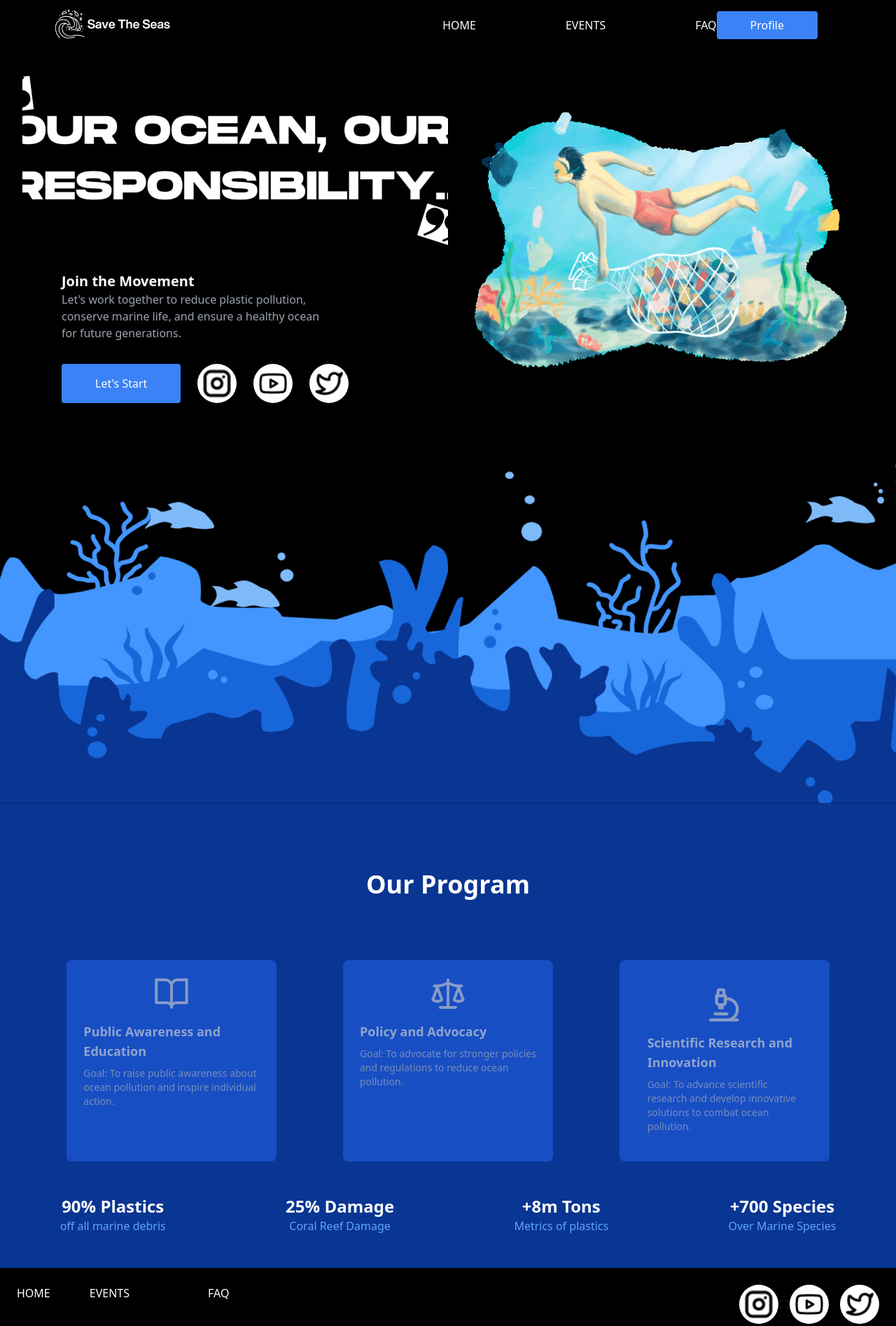
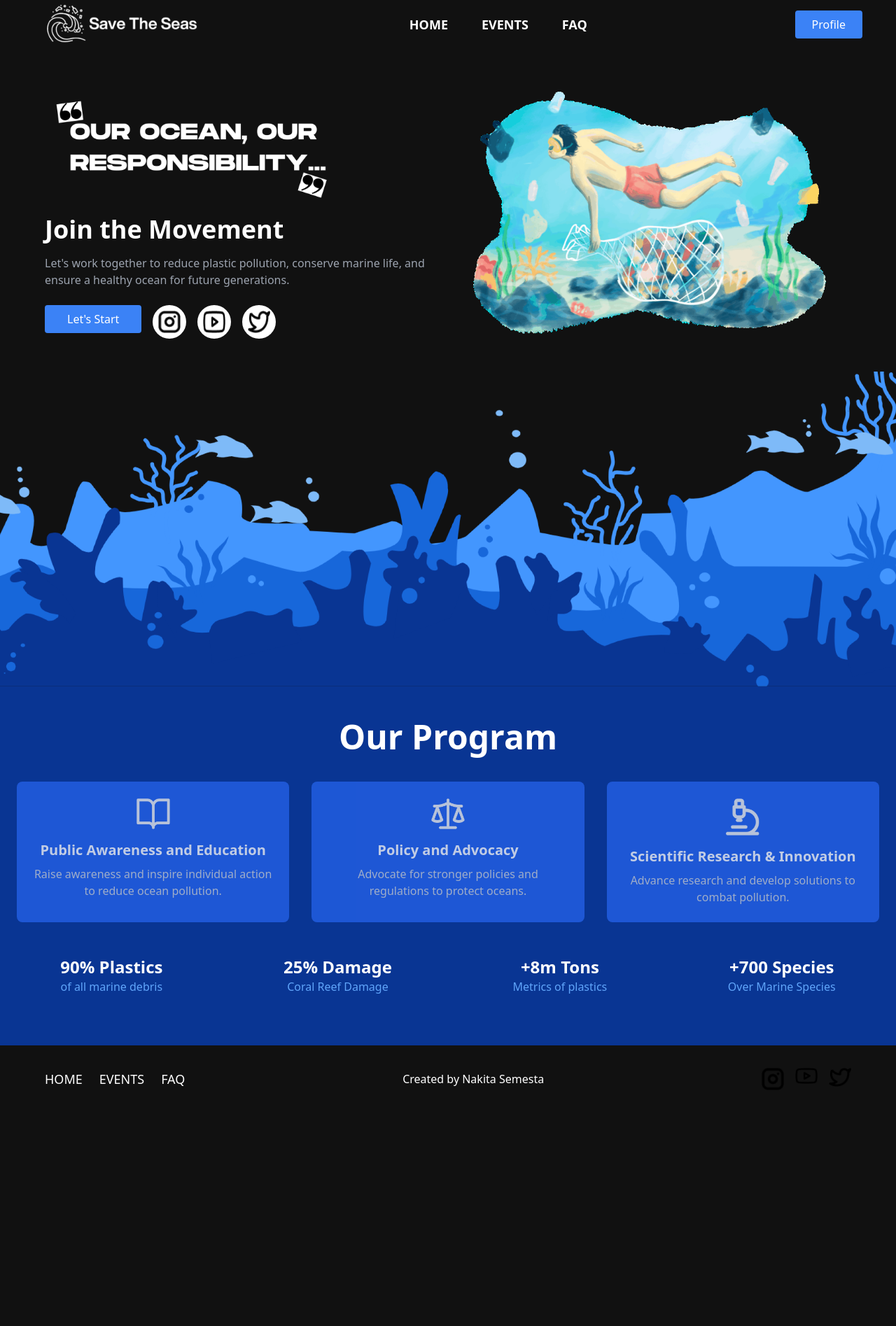
Before and after one commit to SemestaaaaA/SaveTheSeas, a plain HTML site: page index.html in a window 1280 px wide. Shown: the part 13-1908 px from the top of the page at 70% size. After the commit the page ends 1603 px from the top, so only its background shows below. Drawn offline with nearby package versions, Linux system fonts and the light colour scheme.

Commit message:
adding final

```diff
--- /dev/null
+++ b/Percobaan 6/profil.html
@@ -0,0 +1,182 @@
+
+<!doctype html>
+<html>
+
+<head>
+    <meta charset="UTF-8">
+    <meta name="viewport" content="width=device-width, initial-scale=1.0">
+    <script src="https://cdn.tailwindcss.com"></script>
+    <title>Percobaan 6</title>
+</head>
+
+<body>
+
+<nav class="bg-neutral-900 p-4">
+    <div class="container mx-auto">
+        <div class="flex items-center justify-between">
+            <a href="#" class="text-white text-lg font-bold"><img src="img/logo.png" alt="logo" width="50px"></a>
+
+        <div class="flex space-x-4">
+            <a href="#" class="text-white">Home</a>
+            <a href="#" class="text-white">About</a>
+            <a href="#" class="text-white">Services</a>
+            <a href="#" class="text-white">Contact</a>
+        </div>
+    </div>
+    </div>
+</nav>
+
+<div class="relative bg-cover bg-center h-screen" style="background-image: url('img/Sonoma.png');">
+    <div class="absolute inset-0 bg-black opacity-20"></div>
+
+    <div class="absolute inset-0 flex items-center justify-center">
+            <div class="text-center text-white">
+                <h1 class="text-4xl font-bold mb-4">Hello, I'm Nakita Semesta</h1>
+                <p class="text-lg">
+                    <button class="bg-transparent hover:bg-gray-200 text-white font-semibold py-2 px-4 border border-white hover:border-transparent hover:text-black rounded">Join With Me</button></p>
+            </div>
+        </div>
+    </div>
+
+<section class="py-16">
+    <div class="container mx-auto">
+    <div class="flex flex-col md:flex-row items-center justify-center">
+        <div class="mb-6 md:mb-0 md:mr-6">
+        <img src="img/logo black.png" alt="foto" class="w-52 h-52 rounded-full object-cover">
+        </div>
+
+        <div>
+        <h2 class="text-3xl font-semibold mb-4">About Me</h2>
+        <p class="text-gray-600">
+            Lorem ipsum dolor sit amet consectetur adipisicing elit. Excepturi sequi, quidem rerum repellendus esse aspernatur voluptates architecto quos numquam, mollitia dignissimos beatae quas fuga officia ipsum dolores laborum repudiandae blanditiis?
+        </p>
+
+        <p class="text-gray-600 mt-4">
+            Lorem ipsum dolor sit amet consectetur adipisicing elit. Reprehenderit magnam repudiandae molestiae! Debitis fugiat provident eius dolorem voluptas nobis aperiam impedit dignissimos hic quisquam rem molestiae culpa, nisi architecto pariatur.
+        </p>
+        </div>
+    </div>
+    </div>
+</section>
+
+<section class="py-16 bg-gray-200">
+    <div class="container mx-auto">
+    <h2 class="text-3xl font-semibold text-center mb-8">My Services</h2>
+    <div class="grid grid-cols-1 md:grid-cols-2 lg:grid-cols-3 gap-8">
+        <div class="bg-white p-6 rounded-lg shadow-md flex items-center">
+        <div class="bg-blue-500 rounded-full p-3">
+            <svg class="text-white" xmlns="http://www.w3.org/2000/svg" width="24" height="24" viewBox="0 0 24 24" fill="none" stroke="currentColor"
+            stroke-width="2" stroke-linecap="round" stroke-linejoin="round" class="lucide lucide-circle-help">
+            <circle cx="12" cy="12" r="10" />
+            <path d="M9.09 9a3 3 0 0 1 5.83 1c0 2-3 3-3 3" />
+        <path d="M12 17h.01" />
+            </svg>
+        </div>
+        <div class="ml-4">
+            <h3 class="text-lg font-semibold">Service 1</h3>
+            <p class="text-gray-600">Description of Service 1 goes here.</p>
+        </div>
+        </div>
+        <div class="bg-white p-6 rounded-lg shadow-md flex items-center">
+        <div class="bg-blue-500 rounded-full p-3">
+            <svg class="text-white" xmlns="http://www.w3.org/2000/svg" width="24" height="24" viewBox="0 0 24 24" fill="none" stroke="currentColor"
+            stroke-width="2" stroke-linecap="round" stroke-linejoin="round" class="lucide lucide-circle-help">
+            <circle cx="12" cy="12" r="10" />
+            <path d="M9.09 9a3 3 0 0 1 5.83 1c0 2-3 3-3 3" />
+            <path d="M12 17h.01" />
+            </svg>
+        </div>
+        <div class="ml-4">
+            <h3 class="text-lg font-semibold">Service 2</h3>
+            <p class="text-gray-600">Description of Service 2 goes here.</p>
+        </div>
+        </div>
+        <div class="bg-white p-6 rounded-lg shadow-md flex items-center">
+        <div class="bg-blue-500 rounded-full p-3">
+            <svg class="text-white" xmlns="http://www.w3.org/2000/svg" width="24" height="24" viewBox="0 0 24 24" fill="none" stroke="currentColor"
+            stroke-width="2" stroke-linecap="round" stroke-linejoin="round" class="lucide lucide-circle-help">
+            <circle cx="12" cy="12" r="10" />
+            <path d="M9.09 9a3 3 0 0 1 5.83 1c0 2-3 3-3 3" />
+            <path d="M12 17h.01" />
+            </svg>
+        </div>
+        <div class="ml-4">
+            <h3 class="text-lg font-semibold">Service 3</h3>
+            <p class="text-gray-600">Description of Service 3 goes here.</p>
+        </div>
+        </div>
+    </div>
+    </div>
+</section>
+
+<section class="py-16">
+    <h2 class="text-3xl font-semibold text-center mb-8">Contact Me</h2>
+    <div class="container mx-auto flex flex-col md:flex-row items-center justify-center">
+    <div class="mb-6 md:mb-0 md:mr-6 flex flex-col items-center">
+        <h2 class="text-3xl font-semibold mb-4">Contact Information</h2>
+        <div class="flex items-center mb-2">
+        <svg class="w-6 h-6 mr-2 text-blue-500" xmlns="http://www.w3.org/2000/svg" width="24" height="24" viewBox="0 0 24 24" fill="none" stroke="currentColor"
+            stroke-width="2" stroke-linecap="round" stroke-linejoin="round" class="lucide lucide-mail">
+            <rect width="20" height="16" x="2" y="4" rx="2" />
+            <path d="m22 7-8.97 5.7a1.94 1.94 0 0 1-2.06 0L2 7" />
+        </svg>
+        <p>Email: johndoe@email.com</p>
+        </div>
+        <div class="flex items-center mb-2">
+        <svg class="w-6 h-6 mr-2 text-blue-500" xmlns="http://www.w3.org/2000/svg" width="24" height="24" viewBox="0 0 24 24" fill="none" stroke="currentColor"
+            stroke-width="2" stroke-linecap="round" stroke-linejoin="round" class="lucide lucide-facebook">
+            <path d="M18 2h-3a5 5 0 0 0-5 5v3H7v4h3v8h4v-8h3l1-4h-4V7a1 1 0 0 1 1-1h3z" />
+        </svg>
+        <p>Facebook: facebook.com/JohnDoe</p>
+        </div>
+    </div>
+    <div class="flex-shrink-0 w-full md:w-1/2">
+        <form action="#" method="post" class="max-w-lg mx-auto">
+        <div class="mb-4">
+            <label for="name" class="block text-gray-700 text-sm font-bold mb-2">Name:</label>
+            <input type="text" id="name" name="name" class="w-full px-4 py-2 border rounded-md focus:outline-none focus:border-blue-500" required />
+        </div>
+        <div class="mb-4">
+            <label for="email" class="block text-gray-700 text-sm font-bold mb-2">Email:</label>
+            <input type="email" id="email" name="email" class="w-full px-4 py-2 border rounded-md focus:outline-none focus:border-blue-500" required />
+        </div>
+        <div class="mb-6">
+            <label for="message" class="block text-gray-700 text-sm font-bold mb-2">Name:</label>
+            <textarea id="message" name="message" rows="4" class="w-full px-4 py-2 border rounded-md focus:outline-none focus:border-blue-500" required></textarea>
+        </div>
+        <button type="submit" class="bg-blue-500 text-white px-4 py-2 rounded-md hover:bg-blue-700 focus:outline-none focus:shadow-outline-blue">Send Message</button>
+        </form>
+    </div>
+    </div>
+</section>
+
+<footer class="bg-gray-800 text-white py-8">
+    <div class="container mx-auto flex flex-col md:flex-row items-center justify-between">
+    <div class="mb-4 md:mb-0">
+        <h1 class="text-2xl font-semibold"><img src="img/logo.png" alt="logo" width="110px"></h1>
+    </div>
+    <div>
+        <h1 class="text-gray-300 hover:text-white px-2">Copyright &copy;nakita semesta 2024</h1>
+    </div>
+    <div class="flex items-center">
+        <div class="mr-6">
+        <a href="#" class="text-gray-300 hover:text-white px-2">
+            <svg xmlns="http://www.w3.org/2000/svg" width="24" height="24" viewBox="0 0 24 24" fill="none" stroke="currentColor"
+            stroke-width="2" stroke-linecap="round" stroke-linejoin="round" class="lucide lucide-globe">
+            <circle cx="12" cy="12" r="10" />
+            <path d="M12 2a14.5 14.5 0 0 0 0 20 14.5 14.5 0 0 0 0-20" />
+            <path d="M2 12h20" />
+            </svg>
+        </a>
+        </div>
+        <div>
+        <p class="text-gray-300">Email: aoksdjfk@email.com</p>
+        <p class="text-gray-300">Phone: +62 123 345 567</p>
+        </div>
+    </div>
+    </div>
+</footer>
+
+</body>
+
+</html>
--- a/index.html
+++ b/index.html
@@ -3,116 +3,141 @@
   <head>
     <meta charset="UTF-8" />
     <meta name="viewport" content="width=device-width, initial-scale=1.0" />
-    <title>SaveTheSeas</title>
+    <title>SaveTheSeas 🌊</title>
     <script src="https://cdn.tailwindcss.com"></script>
+    <link rel="icon" type="image/x-icon" href="img/stsicon.png" />
   </head>
-  <body class="bg-black text-white h-[1080px]">
+  <body class="bg-[#111] text-white">
     <!-- Navigation Bar -->
-    <nav class="flex justify-between items-center py-6 px-16">
-        <div class="text-1xl font-bold"><img src="./img/sts.png" alt=""></div>
-        <ul class="flex ml-96 space-x-32"> <li><a href="#">HOME</a></li>
-          <li><a href="#">EVENTS</a></li>
-          <li><a href="#">FAQ</a></li>
+    <nav class="flex justify-between items-center p-4 md:px-12 bg-[#111]">
+      <!-- Logo -->
+      <a href="index.html" class="text-2xl font-bold">
+        <img src="./img/sts.png" alt="Logo" class="w-40 md:w-60" />
+      </a>
+      <!-- Menu -->
+      <ul class="hidden md:flex space-x-12 text-sm md:text-lg font-semibold">
+        <li><a href="index.html" class="hover:text-blue-400">HOME</a></li>
+        <li><a href="events.html" class="hover:text-blue-400">EVENTS</a></li>
+        <li><a href="faq.html" class="hover:text-blue-400">FAQ</a></li>
       </ul>
-        <button class="flex mr-12 px-12 py-2 bg-blue-500 rounded hover:bg-blue-700">Profile</button>
+      <!-- Profile Button -->
+      <a href="/Percobaan 6/profil.html" class="bg-blue-500 px-6 py-2 rounded hover:bg-blue-700 transition">Profile</a>
+      <!-- Mobile Menu Toggle -->
+      <div class="md:hidden">
+        <button id="menu-toggle" class="text-white text-2xl">☰</button>
+      </div>
     </nav>
 
-    <section class="flex flex-col md:flex-row justify-between items-center px-8 relative">
-
-        <div class="w-full md:w-1/2">
-            <div class="relative w-full h-72">  <img src="./img/title.png" alt="Title Image" class="absolute top-0 left-0 w-full h-full object-cover" />
-            </div>
-            <div class="px-14">
-            <h1 class="mt-4 text-xl font-semibold">Join the Movement</h1>
-            <p class="text-gray-400">
-                Let's work together to reduce plastic pollution,<br> conserve marine life,
-                and ensure a healthy ocean <br>for future generations.
+    <!-- Hero Section -->
+    <section
+      class="flex flex-col md:flex-row justify-between items-center px-6 md:px-16 pt-10 rez-10"
+    >
+      <div class="w-full md:w-1/2 text-center md:text-left">
+        <img src="./img/title.png" alt="Title" class="mx-auto md:mx-0 w-3/4" />
+        <h1 class="mt-4 text-2xl md:text-4xl font-bold">Join the Movement</h1>
+        <p class="text-gray-400 mt-4">
+          Let's work together to reduce plastic pollution, conserve marine life,
+          and ensure a healthy ocean for future generations.
         </p>
-            <div class="flex space-x-6 my-8">
-                <button class=" px-12 py-2 bg-blue-500 rounded hover:bg-blue-700">Let's Start</button>
-                <a href="#" class="hover:scale-110 bg-white p-2 rounded-full aspect-square">
-                    <img src="./img/ig.png" alt="" class="w-10 h-10 object-contain" />
+        <div class="flex justify-center md:justify-start space-x-4 mt-6">
+          <a href="123"><button
+            class="bg-blue-500 px-8 py-2 rounded hover:bg-blue-700 transition"
+          >
+            Let's Start
+          </button></a>
+          <a
+            href="#"
+            class="hover:scale-110 bg-white p-2 rounded-full transition"
+          >
+            <img src="./img/ig.png" alt="Instagram" class="w-8 h-8" />
           </a>
-                <a href="#" class=" hover:scale-110 bg-white p-2 rounded-full aspect-square">
-                    <img src="./img/yt.png" alt="" class="w-10 h-10 object-contain" />
+          <a
+            href="#"
+            class="hover:scale-110 bg-white p-2 rounded-full transition"
+          >
+            <img src="./img/yt.png" alt="YouTube" class="w-8 h-8" />
           </a>
-                <a href="#" class="hover:scale-110 bg-white p-2 rounded-full aspect-square">
-                    <img src="./img/twit.png" alt="" class="w-10 h-10 object-contain" />
+          <a
+            href="#"
+            class="hover:scale-110 bg-white p-2 rounded-full transition"
+          >
+            <img src="./img/twit.png" alt="Twitter" class="w-8 h-8" />
           </a>
         </div>
       </div>
-    </div>
-    <div class="z-10 absolute top-0 left-0 w-full h-full md:static md:w-1/2">
-        <img src="./img/gifan.gif" alt="Ocean Pollution Awareness" class="w-full h-full object-cover">
-
+      <div class="w-full md:w-1/2 mt-10 md:mt-0 relative z-0">
+        <img
+          src="./img/giffycanvass.gif"
+          alt="Ocean Awareness"
+          class="w-full h-auto"
+        />
       </div>
     </section>
-    <!-- Reef Illustration Section -->
-    <div class="relative h-1/2 z-10">
-        <img src="./img/reef.png" alt="" class="absolute inset-0 w-full h-full object-cover" />
+
+    <!-- Reef Section -->
+    <div class="flex-wrap relative w-full h-40 md:h-80 lg:h-[450px] mt-10">
+      <img
+        src="./img/reef.png"
+        alt="Reef Illustration"
+        class="absolute inset-0 w-full h-full object-cover"
+      />
     </div>
-    <section class="bg-[#093593] text-white py-12">
-        <section class="text-white py-12">
-            <h2 class="text-center text-4xl font-bold mb-10">Our Program</h2>
-        </section>
-      <!-- Goals Section -->
-      <div class="flex justify-around px-12">
+
+    <!-- Our Program Section -->
+    <section id="123" class="bg-[#093593] py-12">
+      <h2 class="text-center text-3xl md:text-5xl font-bold mb-10">
+        Our Program
+      </h2>
+      <!-- Cards Section -->
+      <div class="grid grid-cols-1 md:grid-cols-3 gap-8 px-6 md:px-260">
         <!-- Card 1 -->
-        <div class="bg-blue-600 p-6 rounded-lg w-[300px] opacity-55 hover:scale-105 hover:opacity-100 transition-all duration-300">
-            <center>
-                <div class="flex justify-center items-center w-12 h-12 mb-4">
-                    <img src="./img/pae.png" alt="" class="w-full h-full object-contain">
-                </div>
-            </center>
-            <h3 class="text-lg font-bold">Public Awareness and Education</h3>
-            <p class="text-gray-300 mt-2 text-sm">
-                Goal: To raise public awareness about ocean pollution and inspire
-                individual action.
+        <div
+          class="bg-blue-600 p-6 rounded-lg text-center opacity-75 hover:scale-105 hover:opacity-100 transition"
+        >
+          <img src="./img/pae.png" alt="" class="mx-auto w-12 mb-4" />
+          <h3 class="font-bold text-xl">Public Awareness and Education</h3>
+          <p class="text-gray-300 mt-2">
+            Raise awareness and inspire individual action to reduce ocean
+            pollution.
           </p>
         </div>
         <!-- Card 2 -->
-        <div class="bg-blue-600 p-6 rounded-lg w-[300px] opacity-55 hover:scale-105 hover:opacity-100 transition-all duration-300">
-            <center>
-                <div class="flex justify-center items-center w-12 h-12 mb-4">
-                    <img src="./img/paa.png" alt="" class="w-full h-full object-contain">
-                </div>
-            </center>
-          <h3 class="text-lg font-bold">Policy and Advocacy</h3>
-          <p class="text-gray-300 mt-2 text-sm">
-            Goal: To advocate for stronger policies and regulations to reduce
-            ocean pollution.
+        <div
+          class="bg-blue-600 p-6 rounded-lg text-center opacity-75 hover:scale-105 hover:opacity-100 transition"
+        >
+          <img src="./img/paa.png" alt="" class="mx-auto w-12 mb-4" />
+          <h3 class="font-bold text-xl">Policy and Advocacy</h3>
+          <p class="text-gray-300 mt-2">
+            Advocate for stronger policies and regulations to protect oceans.
           </p>
         </div>
         <!-- Card 3 -->
-        <div class="bg-blue-600 p-10 rounded-lg w-[300px] opacity-55 hover:scale-105 hover:opacity-100 transition-all duration-300">
-            <center>
-                <div class="flex justify-center items-center w-12 h-12 mb-4">
-                    <img src="./img/sri.png" alt="" class="w-full h-full object-contain">
-                </div>
-            </center>
-          <h3 class="text-lg font-bold">Scientific Research and Innovation</h3>
-          <p class="text-gray-300 mt-2 text-sm">
-            Goal: To advance scientific research and develop innovative
-            solutions to combat ocean pollution.
+        <div
+          class="bg-blue-600 p-6 rounded-lg text-center opacity-75 hover:scale-105 hover:opacity-100 transition"
+        >
+          <img src="./img/sri.png" alt="" class="mx-auto w-12 mb-4" />
+          <h3 class="font-bold text-xl">Scientific Research & Innovation</h3>
+          <p class="text-gray-300 mt-2">
+            Advance research and develop solutions to combat pollution.
           </p>
         </div>
       </div>
 
-      <!-- Stats Section -->
-      <div class="flex justify-around mt-12 text-center">
-        <div>
+      <!-- Stats -->
+      <div class="flex flex-wrap justify-around mt-12 text-center">
+        <div class="mb-6">
           <h4 class="text-2xl font-bold">90% Plastics</h4>
-          <p class="text-blue-400">off all marine debris</p>
+          <p class="text-blue-400">of all marine debris</p>
         </div>
-        <div>
+        <div class="mb-6">
           <h4 class="text-2xl font-bold">25% Damage</h4>
           <p class="text-blue-400">Coral Reef Damage</p>
         </div>
-        <div>
+        <div class="mb-6">
           <h4 class="text-2xl font-bold">+8m Tons</h4>
           <p class="text-blue-400">Metrics of plastics</p>
         </div>
-        <div>
+        <div class="mb-6">
           <h4 class="text-2xl font-bold">+700 Species</h4>
           <p class="text-blue-400">Over Marine Species</p>
         </div>
@@ -120,26 +145,35 @@
     </section>
 
     <!-- Footer -->
-    <footer class="bg-black text-white p-6">
-      <div class="flex justify-between">
-        <ul class="flex space-x-14">
+    <footer class="bg-[#111] text-white py-8">
+      <div
+        class="flex flex-col md:flex-row justify-between items-center px-6 md:px-16 space-y-6 md:space-y-0"
+      >
+        <ul class="flex space-x-6 text-lg">
           <li><a href="#">HOME</a></li>
-          <li><a href="#">EVENTS</a><li>
-          <li><a href="#">FAQ</a></li>
+          <li><a href="events.html">EVENTS</a></li>
+          <li><a href="faq.html">FAQ</a></li>
         </ul>
-        <!-- Social Icons -->
+        <p>Created by Nakita Semesta</p>
         <div class="flex space-x-4">
-            <a href="#" class="hover:scale-110 bg-white p-2 rounded-full aspect-square">
-                <img src="./img/ig.png" alt="" class="w-10 h-10 object-contain" />
+          <a href="#" class="hover:scale-110 transition">
+            <img src="./img/ig.png" alt="Instagram" class="w-8" />
           </a>
-            <a href="#" class=" hover:scale-110 bg-white p-2 rounded-full aspect-square">
-                <img src="./img/yt.png" alt="" class="w-10 h-10 object-contain" />
+          <a href="#" class="hover:scale-110 transition">
+            <img src="./img/yt.png" alt="YouTube" class="w-8" />
           </a>
-            <a href="#" class="hover:scale-110 bg-white p-2 rounded-full aspect-square">
-                <img src="./img/twit.png" alt="" class="w-10 h-10 object-contain" />
+          <a href="#" class="hover:scale-110 transition">
+            <img src="./img/twit.png" alt="Twitter" class="w-8" />
           </a>
         </div>
       </div>
     </footer>
+
+    <script>
+      const menuToggle = document.getElementById("menu-toggle");
+      menuToggle.addEventListener("click", () => {
+        alert("Mobile Menu Coming Soon!");
+      });
+    </script>
   </body>
 </html>
```
Also changed, not shown: events.html (added, +99 -0 lines), faq.html (added, +56 -0 lines), Percobaan 6/img/logo black.png (added), img/Kaluku Beach.jpg (added), img/giffycanvass.gif (added), img/gm1.jpg (added), img/reef1.png (added), img/reef2.png (added), img/stsicon.png (added), 2 other files. Lines whose indentation alone changed are shown as unchanged.
